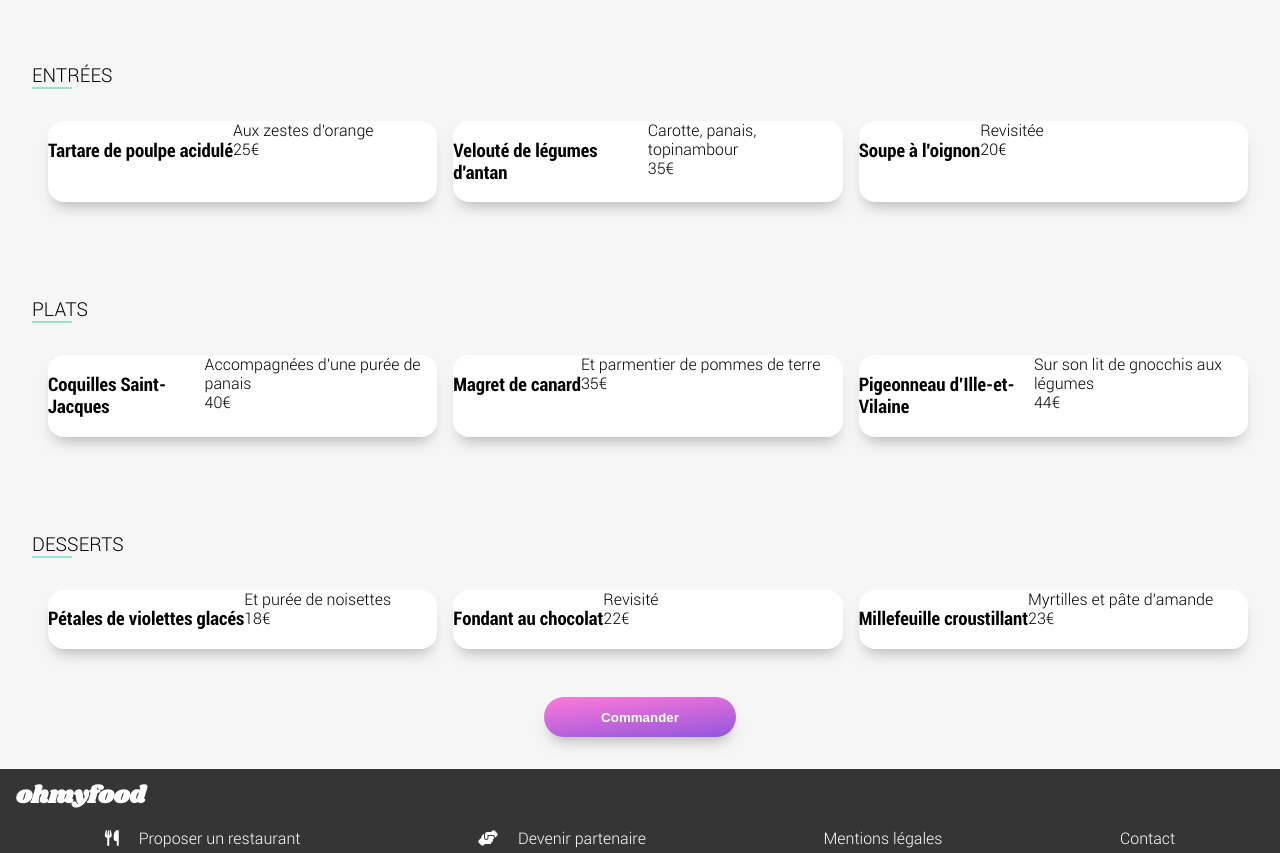
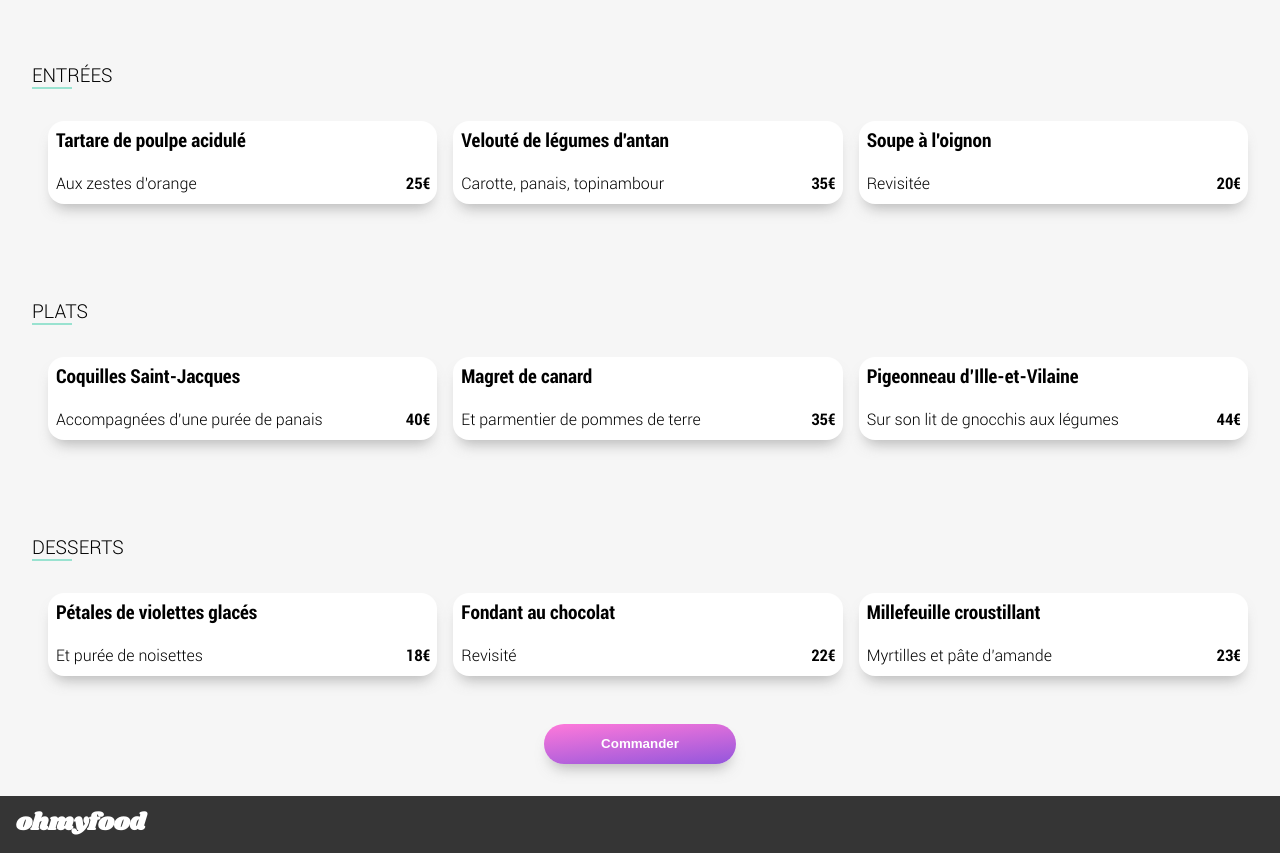
Before and after one commit to CamilleBC/CamilleBianco_3_18062021, a website: page HTML/Menu3.html in a window 1280 px wide. Shown: the part 480-1333 px from the top of the page. Drawn offline with Linux system fonts and the light colour scheme; files whose address does not match are found by name.

Commit message:
Mise a jour Menu 3 pour animation cocher

```diff
--- a/HTML/Menu3.html
+++ b/HTML/Menu3.html
@@ -32,29 +32,39 @@
                 </div>
 
                 <div class="section-article__body">
+
                     <div class="carte-nourriture">
-                    <h3 class="carte-nourriture__titre">Tartare de poulpe acidulé</h3>
-                    <div class="carte-nourriture__description">
-                        <div class="carte-nourriture__description__phrase">Aux zestes d'orange</div>
-                        <div class="carte-nourriture__description__prix">25€</div>
+                        <div class="carte-nourriture__container">
+                            <h3 class="carte-nourriture__container__titre">Tartare de poulpe acidulé</h3>
+                            <div class="carte-nourriture__container__description">
+                                <div class="carte-nourriture__container__description__phrase">Aux zestes d'orange</div>
+                                <div class="carte-nourriture__container__description__prix">25€</div>
                             </div>
+                        </div>
+                        <div class="carte-nourriture__cocher"><i class="fas fa-check"></i></div>
                     </div>
 
                     <div class="carte-nourriture">
-                    <h3 class="carte-nourriture__titre">Velouté de légumes d'antan</h3>
-                    <div class="carte-nourriture__description">
-                        <div class="carte-nourriture__description__phrase">Carotte, panais, topinambour</div>
-                        <div class="carte-nourriture__description__prix">35€</div>
+                        <div class="carte-nourriture__container">
+                            <h3 class="carte-nourriture__container__titre">Velouté de légumes d'antan</h3>
+                            <div class="carte-nourriture__container__description">
+                                <div class="carte-nourriture__container__description__phrase">Carotte, panais, topinambour</div>
+                                <div class="carte-nourriture__container__description__prix">35€</div>
                             </div>
+                        </div>
+                        <div class="carte-nourriture__cocher"><i class="fas fa-check"></i></div>
                     </div>
 
 
                     <div class="carte-nourriture">
-                    <h3 class="carte-nourriture__titre">Soupe à l'oignon</h3>
-                    <div class="carte-nourriture__description">
-                        <div class="carte-nourriture__description__phrase">Revisitée</div>
-                        <div class="carte-nourriture__description__prix">20€</div>
+                        <div class="carte-nourriture__container">
+                            <h3 class="carte-nourriture__container__titre">Soupe à l'oignon</h3>
+                            <div class="carte-nourriture__container__description">
+                                <div class="carte-nourriture__container__description__phrase">Revisitée</div>
+                                <div class="carte-nourriture__container__description__prix">20€</div>
                             </div>
+                        </div>
+                        <div class="carte-nourriture__cocher"><i class="fas fa-check"></i></div>
                     </div>
 
                 </div>
@@ -67,29 +77,40 @@
                 </div>
 
                 <div class="section-article__body">
+
                    <div class="carte-nourriture">
-                    <h3 class="carte-nourriture__titre">Coquilles Saint-Jacques</h3>
-                    <div class="carte-nourriture__description">
-                        <div class="carte-nourriture__description__phrase">Accompagnées d'une purée de panais</div>
-                        <div class="carte-nourriture__description__prix">40€</div>
+                        <div class="carte-nourriture__container">
+                            <h3 class="carte-nourriture__container__titre">Coquilles Saint-Jacques</h3>
+                            <div class="carte-nourriture__container__description">
+                                <div class="carte-nourriture__container__description__phrase">Accompagnées d'une purée de panais</div>
+                                <div class="carte-nourriture__container__description__prix">40€</div>
                             </div>
+                        </div>
+                        <div class="carte-nourriture__cocher"><i class="fas fa-check"></i></div>
                     </div>
 
                     <div class="carte-nourriture">
-                    <h3 class="carte-nourriture__titre">Magret de canard</h3>
-                    <div class="carte-nourriture__description">
-                        <div class="carte-nourriture__description__phrase">Et parmentier de pommes de terre</div>
-                        <div class="carte-nourriture__description__prix">35€</div>
+                        <div class="carte-nourriture__container">
+                            <h3 class="carte-nourriture__container__titre">Magret de canard</h3>
+                            <div class="carte-nourriture__container__description">
+                                <div class="carte-nourriture__container__description__phrase">Et parmentier de pommes de terre</div>
+                                <div class="carte-nourriture__container__description__prix">35€</div>
                             </div>
+                        </div>
+                        <div class="carte-nourriture__cocher"><i class="fas fa-check"></i></div>
                     </div>
 
                     <div class="carte-nourriture">
-                    <h3 class="carte-nourriture__titre">Pigeonneau d’Ille-et-Vilaine</h3>
-                    <div class="carte-nourriture__description">
-                        <div class="carte-nourriture__description__phrase">Sur son lit de gnocchis aux légumes</div>
-                        <div class="carte-nourriture__description__prix">44€</div>
+                        <div class="carte-nourriture__container">
+                            <h3 class="carte-nourriture__container__titre">Pigeonneau d’Ille-et-Vilaine</h3>
+                            <div class="carte-nourriture__container__description">
+                                <div class="carte-nourriture__container__description__phrase">Sur son lit de gnocchis aux légumes</div>
+                                <div class="carte-nourriture__container__description__prix">44€</div>
                             </div>
                         </div>
+                        <div class="carte-nourriture__cocher"><i class="fas fa-check"></i></div>
+                    </div>
+
                 </div>
 
             </article>
@@ -101,29 +122,40 @@
                 </div>
 
                 <div class="section-article__body">
+
                   <div class="carte-nourriture">
-                    <h3 class="carte-nourriture__titre">Pétales de violettes glacés</h3>
-                    <div class="carte-nourriture__description">
-                        <div class="carte-nourriture__description__phrase">Et purée de noisettes</div>
-                        <div class="carte-nourriture__description__prix">18€</div>
+                        <div class="carte-nourriture__container">
+                            <h3 class="carte-nourriture__container__titre">Pétales de violettes glacés</h3>
+                            <div class="carte-nourriture__container__description">
+                                <div class="carte-nourriture__container__description__phrase">Et purée de noisettes</div>
+                                <div class="carte-nourriture__container__description__prix">18€</div>
                             </div>
+                        </div>
+                        <div class="carte-nourriture__cocher"><i class="fas fa-check"></i></div>
                     </div>
 
                     <div class="carte-nourriture">
-                    <h3 class="carte-nourriture__titre">Fondant au chocolat</h3>
-                    <div class="carte-nourriture__description">
-                        <div class="carte-nourriture__description__phrase">Revisité</div>
-                        <div class="carte-nourriture__description__prix">22€</div>
+                        <div class="carte-nourriture__container">
+                            <h3 class="carte-nourriture__container__titre">Fondant au chocolat</h3>
+                            <div class="carte-nourriture__container__description">
+                                <div class="carte-nourriture__container__description__phrase">Revisité</div>
+                                <div class="carte-nourriture__container__description__prix">22€</div>
                             </div>
+                        </div>
+                        <div class="carte-nourriture__cocher"><i class="fas fa-check"></i></div>
                     </div>
 
                     <div class="carte-nourriture">
-                    <h3 class="carte-nourriture__titre">Millefeuille croustillant</h3>
-                    <div class="carte-nourriture__description">
-                        <div class="carte-nourriture__description__phrase">Myrtilles et pâte d’amande</div>
-                        <div class="carte-nourriture__description__prix">23€</div>
+                        <div class="carte-nourriture__container">
+                            <h3 class="carte-nourriture__container__titre">Millefeuille croustillant</h3>
+                            <div class="carte-nourriture__container__description">
+                                <div class="carte-nourriture__container__description__phrase">Myrtilles et pâte d’amande</div>
+                                <div class="carte-nourriture__container__description__prix">23€</div>
                             </div>
                         </div>
+                        <div class="carte-nourriture__cocher"><i class="fas fa-check"></i></div>
+                    </div>
+
                 </div>
 
             </article>
```
Lines whose indentation alone changed are shown as unchanged.
